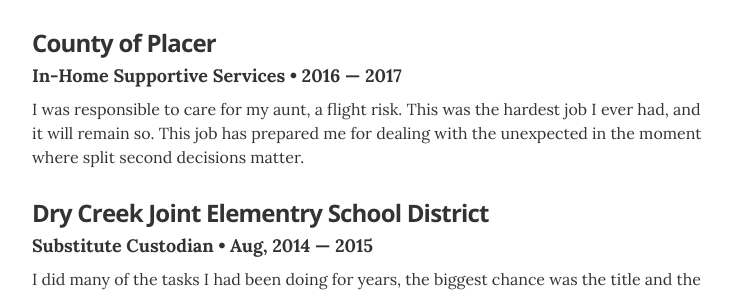
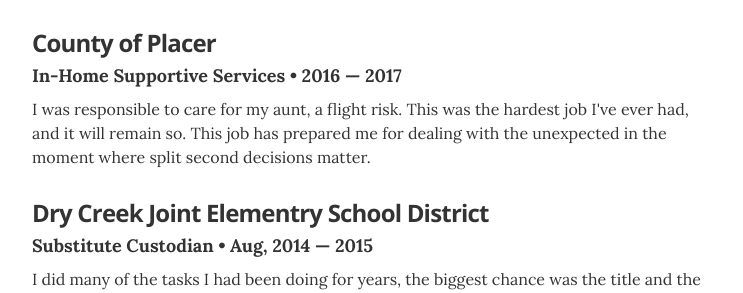
Before and after one commit to LogosWorks/LogosWorks.github.io, a Jekyll site: the page built from index.html, in a window 1280 px wide and 900 px high, scrolled down 684 px. Shown: the part 161-454 px from the top of the window, without its empty margins (268-1011 px from the left). Built offline with Jekyll 4.4.1, drawn with Linux system fonts in a browser that asks for light colours.

```diff
--- a/_data/experience.yml
+++ b/_data/experience.yml
@@ -21,7 +21,7 @@
 - company: County of Placer
   position: In-Home Supportive Services
   duration:  2016 &mdash; 2017
-  summary: I was responsible to care for my aunt, a flight risk. This was the hardest job I ever had, and it will remain so. This job has prepared me for dealing with the unexpected in the moment where split second decisions matter.
+  summary: I was responsible to care for my aunt, a flight risk. This was the hardest job I've ever had, and it will remain so. This job has prepared me for dealing with the unexpected in the moment where split second decisions matter.
 
 # Custodian
 - company: Dry Creek Joint Elementry School District
```
